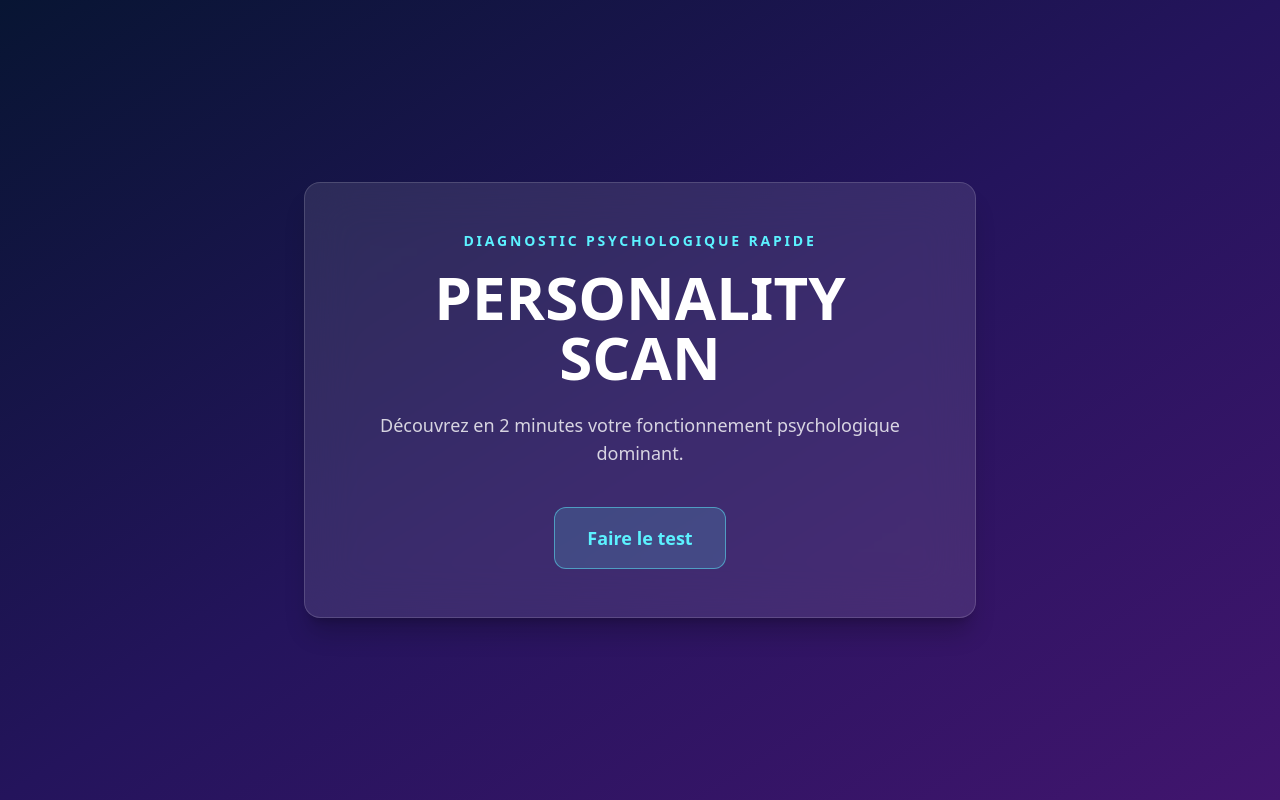
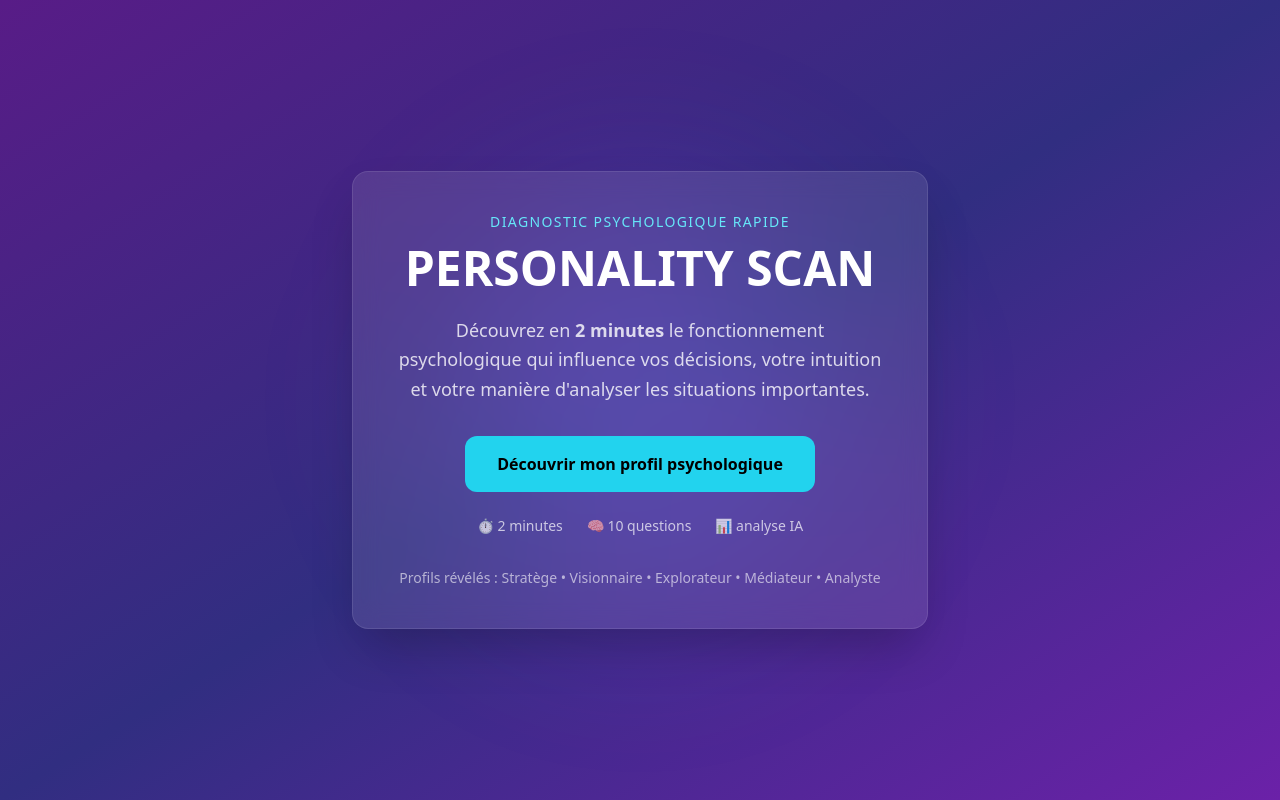
Before and after one commit to arnaudcrestey/personnality-scan, a Next.js app: page / in a window 1280 px wide. Built offline with nearby package versions, Linux system fonts and the light colour scheme.

Commit message:
Update page.tsx

```diff
--- a/app/page.tsx
+++ b/app/page.tsx
@@ -1,24 +1,53 @@
+"use client";
+
 import Link from "next/link";
 
-export default function HomePage() {
+export default function Home() {
   return (
-    <main className="flex min-h-screen items-center justify-center px-4">
-      <section className="glass-card mx-auto max-w-2xl p-8 text-center md:p-12">
-        <p className="mb-4 text-sm font-semibold uppercase tracking-[0.2em] text-neon">
-          Diagnostic psychologique rapide
+    <main className="min-h-screen flex items-center justify-center bg-gradient-to-br from-purple-900 via-indigo-900 to-purple-800">
+
+      <div className="relative">
+
+        {/* Halo lumineux */}
+        <div className="absolute -inset-20 bg-[radial-gradient(circle,rgba(120,80,255,0.35)_0%,transparent_60%)] blur-3xl"></div>
+
+        {/* Card */}
+        <div className="relative bg-white/10 backdrop-blur-md border border-white/10 rounded-2xl p-10 text-center max-w-xl shadow-2xl">
+
+          <p className="text-cyan-300 tracking-widest text-sm mb-3">
+            DIAGNOSTIC PSYCHOLOGIQUE RAPIDE
           </p>
-        <h1 className="text-4xl font-bold md:text-6xl">PERSONALITY SCAN</h1>
-        <p className="mx-auto mt-6 max-w-xl text-base text-white/80 md:text-lg">
-          Découvrez en 2 minutes votre fonctionnement psychologique dominant.
+
+          <h1 className="text-5xl font-bold text-white mb-6">
+            PERSONALITY SCAN
+          </h1>
+
+          <p className="text-white/80 text-lg mb-8 leading-relaxed">
+            Découvrez en <strong>2 minutes</strong> le fonctionnement psychologique
+            qui influence vos décisions, votre intuition et votre manière
+            d'analyser les situations importantes.
           </p>
 
           <Link
             href="/start"
-          className="mt-10 inline-flex items-center justify-center rounded-xl border border-neon/50 bg-neon/15 px-8 py-4 text-lg font-semibold text-neon transition hover:bg-neon/25"
+            className="inline-block bg-cyan-400 hover:bg-cyan-300 text-black font-semibold px-8 py-4 rounded-xl transition"
           >
-          Faire le test
+            Découvrir mon profil psychologique
           </Link>
-      </section>
+
+          <div className="flex justify-center gap-6 text-white/70 text-sm mt-6">
+            <span>⏱ 2 minutes</span>
+            <span>🧠 10 questions</span>
+            <span>📊 analyse IA</span>
+          </div>
+
+          <div className="mt-8 text-white/60 text-sm">
+            Profils révélés : Stratège • Visionnaire • Explorateur • Médiateur • Analyste
+          </div>
+
+        </div>
+      </div>
+
     </main>
   );
 }
```
Lines whose indentation alone changed are shown as unchanged.
